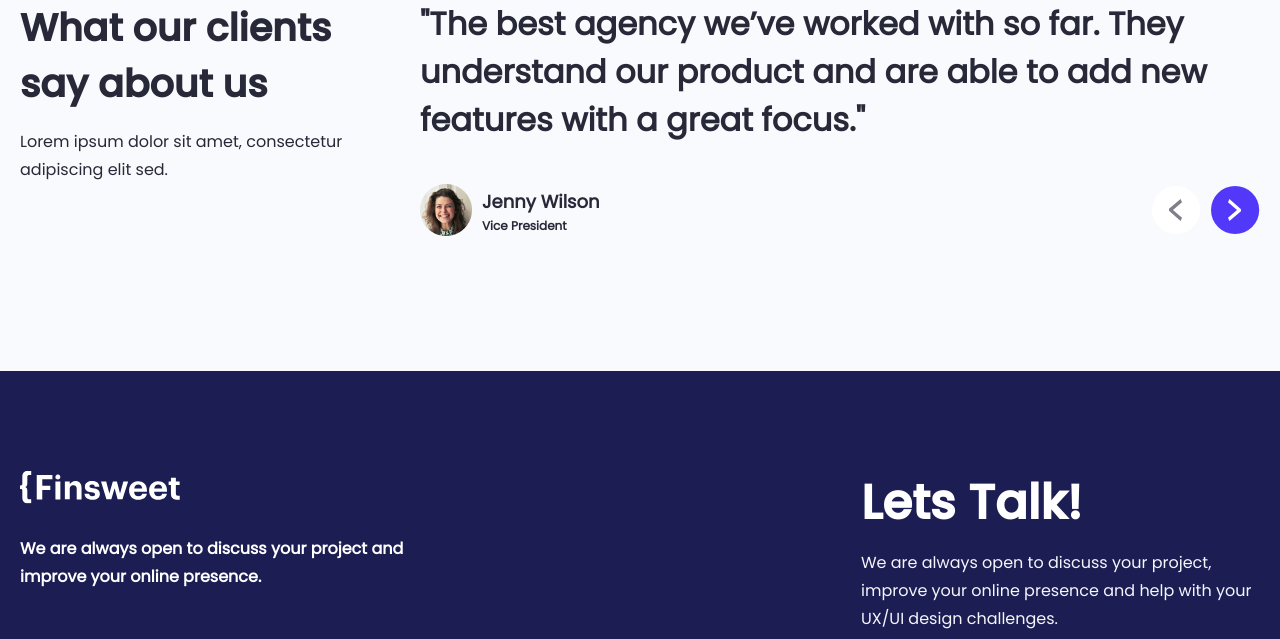
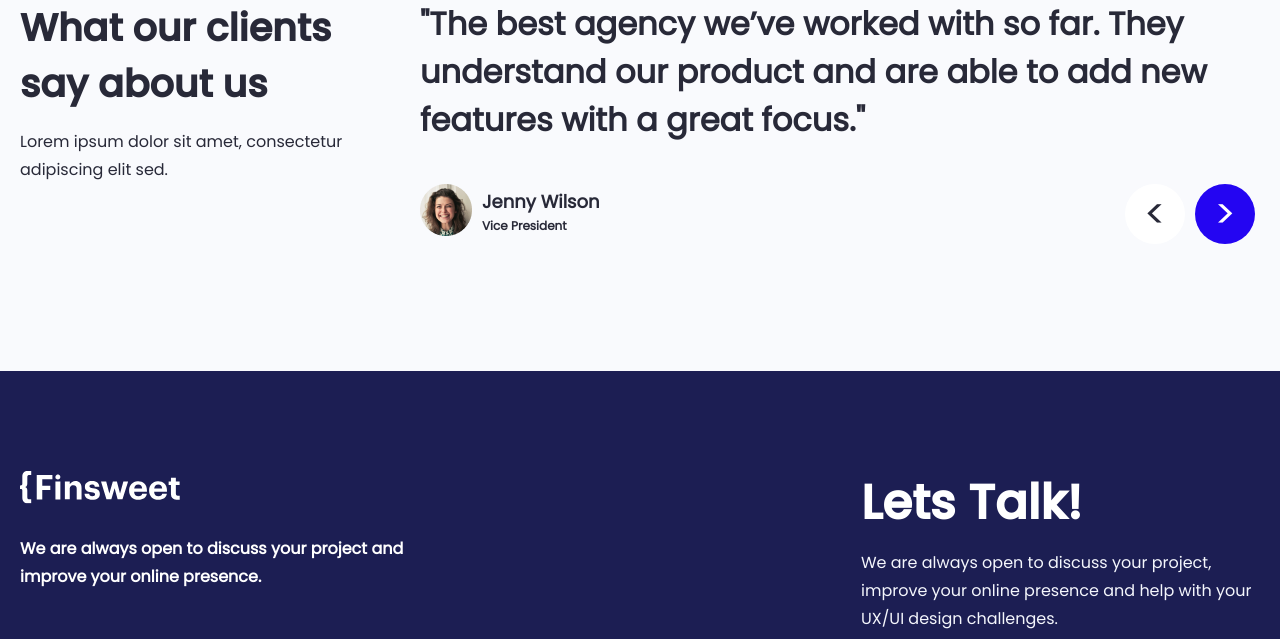
Before and after one commit to jasurumarov/finsweet, a plain HTML site: page index.html in a window 1280 px wide. Shown: the part 4029-4668 px from the top of the page. Drawn offline with nearby package versions, Linux system fonts and the light colour scheme.

Commit message:
CAROUSEL FINISHED

```diff
--- a/index.html
+++ b/index.html
@@ -285,6 +285,9 @@
                   <div class="item">
                     <h3>"The best agency we’ve worked with so far. They understand our product and are able to add new features with a great focus."</h3>
                   </div>
+                  <div class="item">
+                    <h3>"The best agency we’ve worked with so far. They understand our product and are able to add new features with a great focus."</h3>
+                  </div>
                 </div>
                 <div class="clients-right-bottom">
                   <div class="clients-profile">
@@ -295,14 +298,6 @@
                       <h4>Jenny Wilson</h4>
                       <p>Vice President</p>
                     </div>
-                  </div>
-                  <div class="svg">
-                    <svg width="108" height="48" viewBox="0 0 108 48" fill="none" xmlns="http://www.w3.org/2000/svg">
-                      <ellipse cx="83.0997" cy="24" rx="24.0997" ry="24" fill="#5239FA"/>
-                      <path d="M77.4141 35L76 31.7805L85.0305 24.0894L76 16.2195L77.4141 13L89 23.374V25.1626L77.4141 35Z" fill="white"/>
-                      <ellipse cx="24.0995" cy="24" rx="24.0997" ry="24" transform="rotate(-180 24.0995 24)" fill="white"/>
-                      <path opacity="0.6" d="M28.5859 13L30 16.2195L20.9695 23.9106L30 31.7805L28.5859 35L17 24.626L17 22.8374L28.5859 13Z" fill="#282938"/>
-                    </svg>
                   </div>
                 </div>
               </div>
@@ -524,7 +519,8 @@
         loop: true,
         margin: 10,
         nav: true,
-        dots: true,
+        navText: "<>",
+        dots: false,
         responsive: {
           0: {
             items: 1,
--- a/scss/pages/_home.scss
+++ b/scss/pages/_home.scss
@@ -348,6 +348,23 @@
                     }
                     .owl-nav {
                         position: absolute;
+                        right: 0;
+                        bottom: -105px;
+                        .owl-prev {
+                            width: 60px;
+                            border-radius: 50%;
+                            background: #FFF;
+                            color: $black-color;
+                            font-size: 40px;
+
+                        }
+                        .owl-next {
+                            width: 60px;
+                            border-radius: 50%;
+                            background: $blue-color;
+                            color: white;
+                            font-size: 40px;
+                        }
                     }
                 }
                 .clients-right-bottom {
```
Also changed, not shown: scss/style.css, 1 other file.
